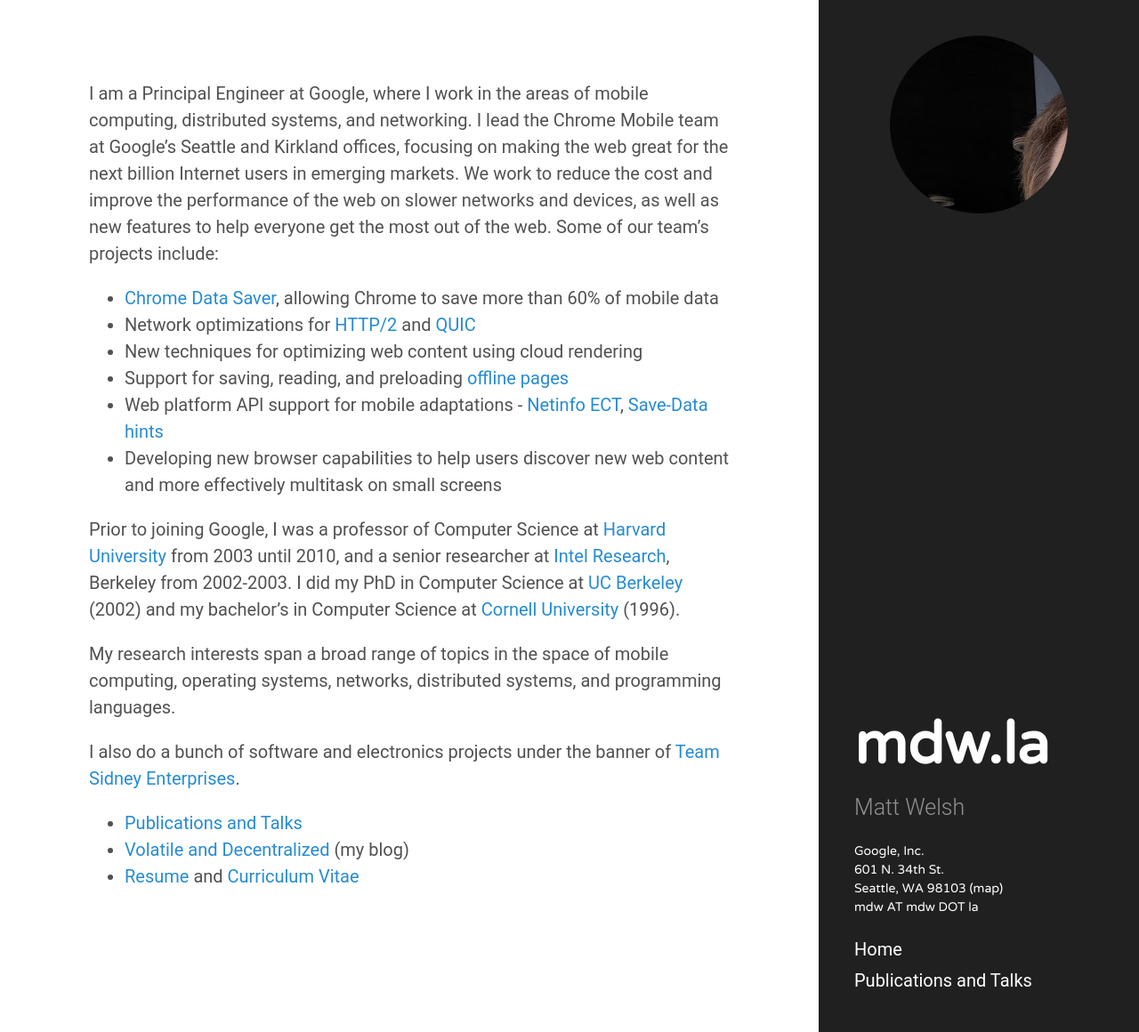
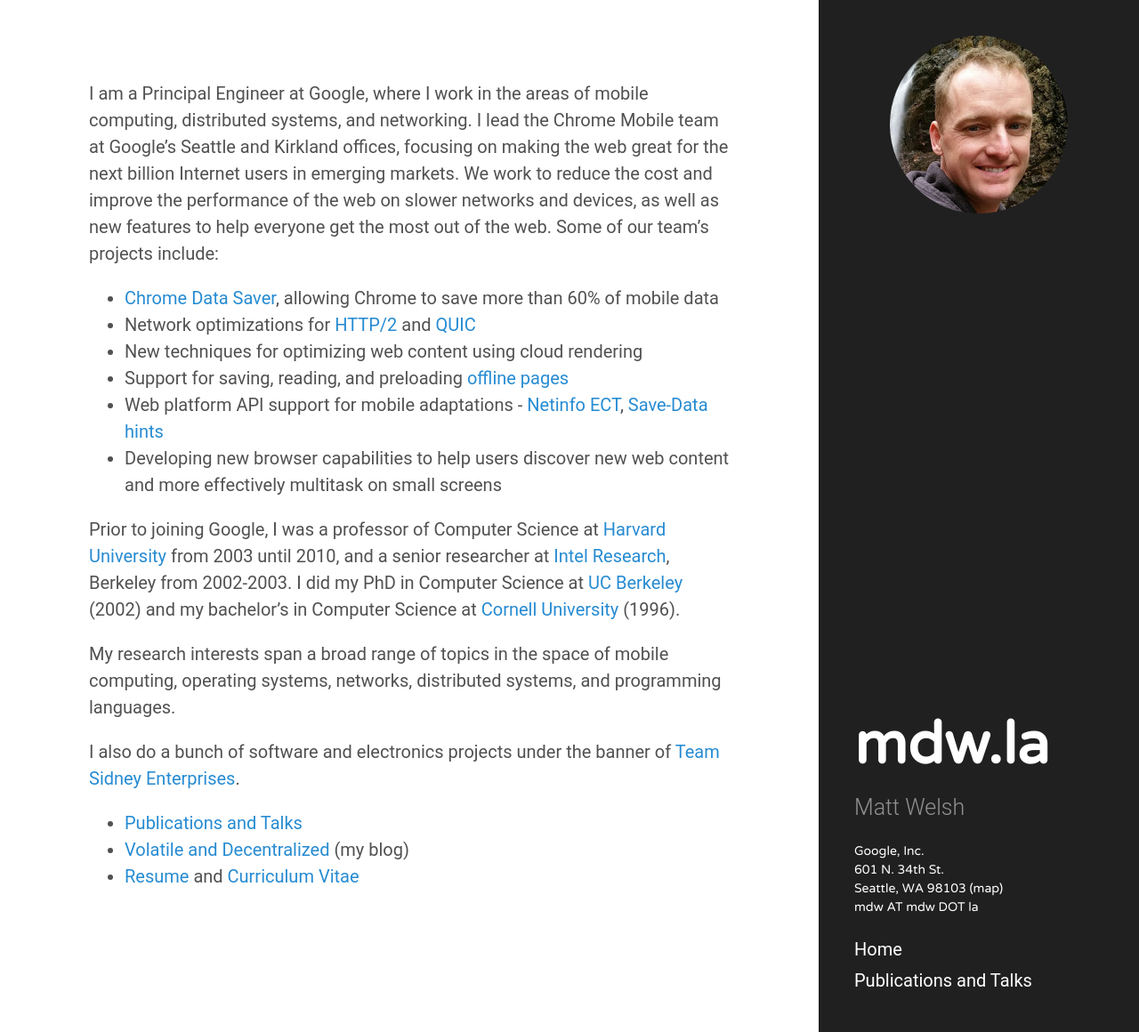
Before and after one commit to mdwelsh/mdwelsh.github.io, a Jekyll site: the page built from index.md, in a window 1280 px wide and 1160 px high. Shown: the whole window at 89% size. Built offline with Jekyll 4.4.1, drawn with Linux system fonts in a browser that asks for light colours.

Commit message:
Undo that

```diff
--- a/public/css/hyde.css
+++ b/public/css/hyde.css
@@ -95,7 +95,7 @@
   width: 200px;
   height: 200px;
   border-radius: 50%;
-  background-image: url("/mdw-dinoshirt.jpg");
+  background-image: url("/mdw.jpg");
   margin: 0 auto;
 }
 
```
